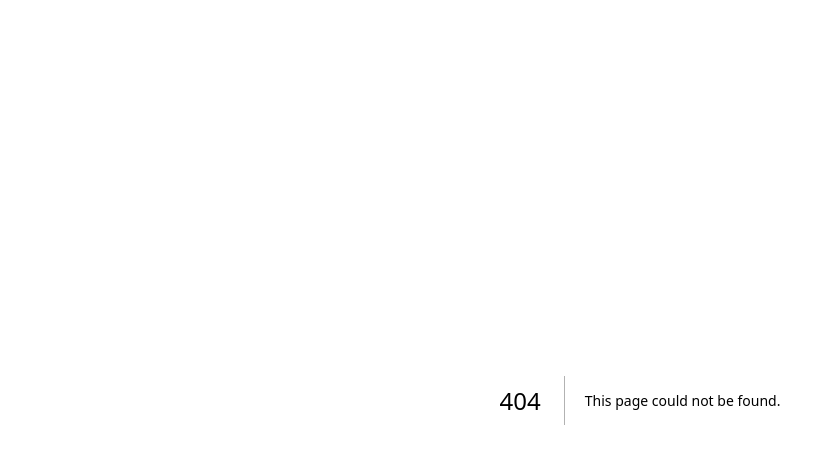
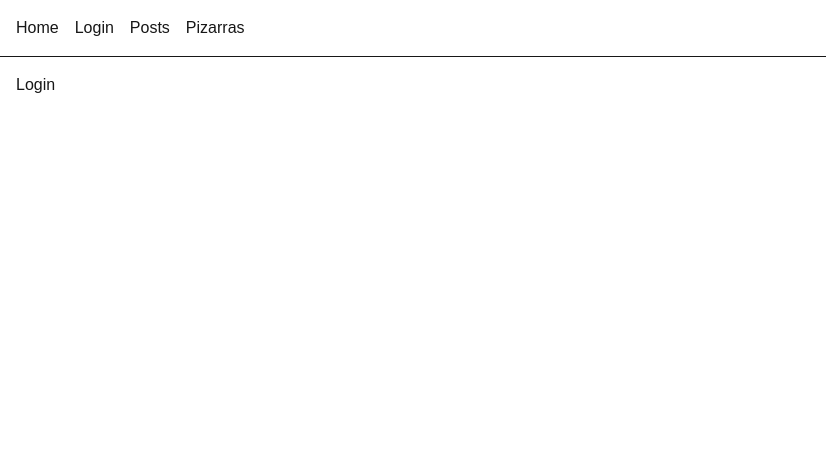
Before and after one commit to manuguecor/SocialBoard, a Next.js app: page /login in a window 1280 px wide. Before the commit this address had no page. Shown: the top 464 px of the page, without its empty margins (0-826 px from the left). Built offline with nearby package versions, Linux system fonts and the light colour scheme.

Commit message:
Creación del proyecto y estructura base

```diff
--- a/src/app/layout.tsx
+++ b/src/app/layout.tsx
@@ -1,33 +1,13 @@
-import type { Metadata } from "next";
-import { Geist, Geist_Mono } from "next/font/google";
+import Navbar from "@/components/Navbar";
 import "./globals.css";
 
-const geistSans = Geist({
-  variable: "--font-geist-sans",
-  subsets: ["latin"],
-});
-
-const geistMono = Geist_Mono({
-  variable: "--font-geist-mono",
-  subsets: ["latin"],
-});
-
-export const metadata: Metadata = {
-  title: "Create Next App",
-  description: "Generated by create next app",
-};
-
-export default function RootLayout({
-  children,
-}: Readonly<{
-  children: React.ReactNode;
-}>) {
+export default function RootLayout({ children }: { children: React.ReactNode }) {
   return (
-    <html
-      lang="en"
-      className={`${geistSans.variable} ${geistMono.variable} h-full antialiased`}
-    >
-      <body className="min-h-full flex flex-col">{children}</body>
+    <html lang="es">
+      <body>
+        <Navbar/>
+        <main className="p-4">{children}</main>
+      </body>
     </html>
-  );
+  )
 }
--- /dev/null
+++ b/src/app/login/page.tsx
@@ -0,0 +1,3 @@
+export default function LoginPage() {
+  return <div>Login</div>
+}
--- a/src/app/page.tsx
+++ b/src/app/page.tsx
@@ -1,65 +1,3 @@
-import Image from "next/image";
-
 export default function Home() {
-  return (
-    <div className="flex flex-col flex-1 items-center justify-center bg-zinc-50 font-sans dark:bg-black">
-      <main className="flex flex-1 w-full max-w-3xl flex-col items-center justify-between py-32 px-16 bg-white dark:bg-black sm:items-start">
-        <Image
-          className="dark:invert"
-          src="/next.svg"
-          alt="Next.js logo"
-          width={100}
-          height={20}
-          priority
-        />
-        <div className="flex flex-col items-center gap-6 text-center sm:items-start sm:text-left">
-          <h1 className="max-w-xs text-3xl font-semibold leading-10 tracking-tight text-black dark:text-zinc-50">
-            To get started, edit the page.tsx file.
-          </h1>
-          <p className="max-w-md text-lg leading-8 text-zinc-600 dark:text-zinc-400">
-            Looking for a starting point or more instructions? Head over to{" "}
-            <a
-              href="https://vercel.com/templates?framework=next.js&utm_source=create-next-app&utm_medium=appdir-template-tw&utm_campaign=create-next-app"
-              className="font-medium text-zinc-950 dark:text-zinc-50"
-            >
-              Templates
-            </a>{" "}
-            or the{" "}
-            <a
-              href="https://nextjs.org/learn?utm_source=create-next-app&utm_medium=appdir-template-tw&utm_campaign=create-next-app"
-              className="font-medium text-zinc-950 dark:text-zinc-50"
-            >
-              Learning
-            </a>{" "}
-            center.
-          </p>
-        </div>
-        <div className="flex flex-col gap-4 text-base font-medium sm:flex-row">
-          <a
-            className="flex h-12 w-full items-center justify-center gap-2 rounded-full bg-foreground px-5 text-background transition-colors hover:bg-[#383838] dark:hover:bg-[#ccc] md:w-[158px]"
-            href="https://vercel.com/new?utm_source=create-next-app&utm_medium=appdir-template-tw&utm_campaign=create-next-app"
-            target="_blank"
-            rel="noopener noreferrer"
-          >
-            <Image
-              className="dark:invert"
-              src="/vercel.svg"
-              alt="Vercel logomark"
-              width={16}
-              height={16}
-            />
-            Deploy Now
-          </a>
-          <a
-            className="flex h-12 w-full items-center justify-center rounded-full border border-solid border-black/[.08] px-5 transition-colors hover:border-transparent hover:bg-black/[.04] dark:border-white/[.145] dark:hover:bg-[#1a1a1a] md:w-[158px]"
-            href="https://nextjs.org/docs?utm_source=create-next-app&utm_medium=appdir-template-tw&utm_campaign=create-next-app"
-            target="_blank"
-            rel="noopener noreferrer"
-          >
-            Documentation
-          </a>
-        </div>
-      </main>
-    </div>
-  );
+  return <h1 className="text-3xl font-bold">Hola TFM</h1>
 }
--- /dev/null
+++ b/src/components/Navbar.tsx
@@ -0,0 +1,12 @@
+import Link from "next/link"
+
+export default function Navbar() {
+  return (
+    <nav className="flex gap-4 p-4 border-b">
+      <Link href="/">Home</Link>
+      <Link href="/login">Login</Link>
+      <Link href="/posts">Posts</Link>
+      <Link href="/boards">Pizarras</Link>
+    </nav>
+  )
+}
```
